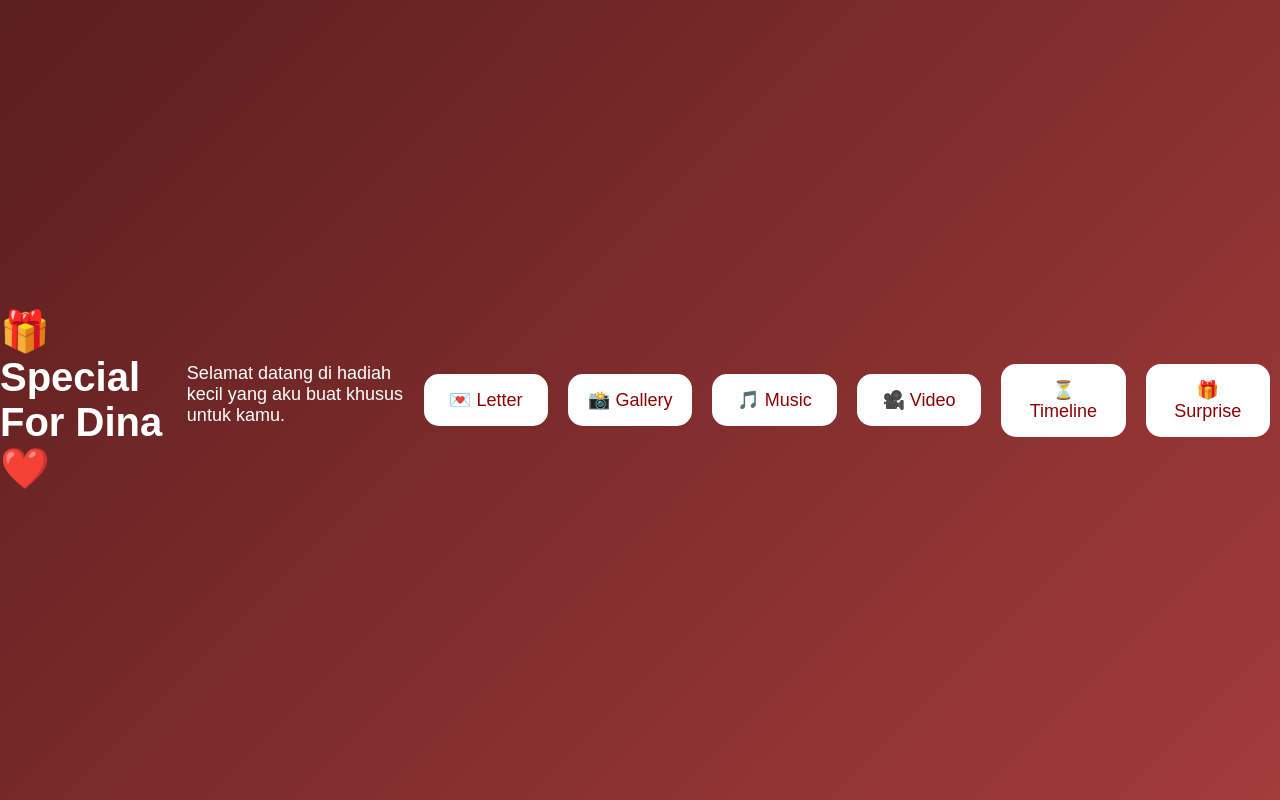
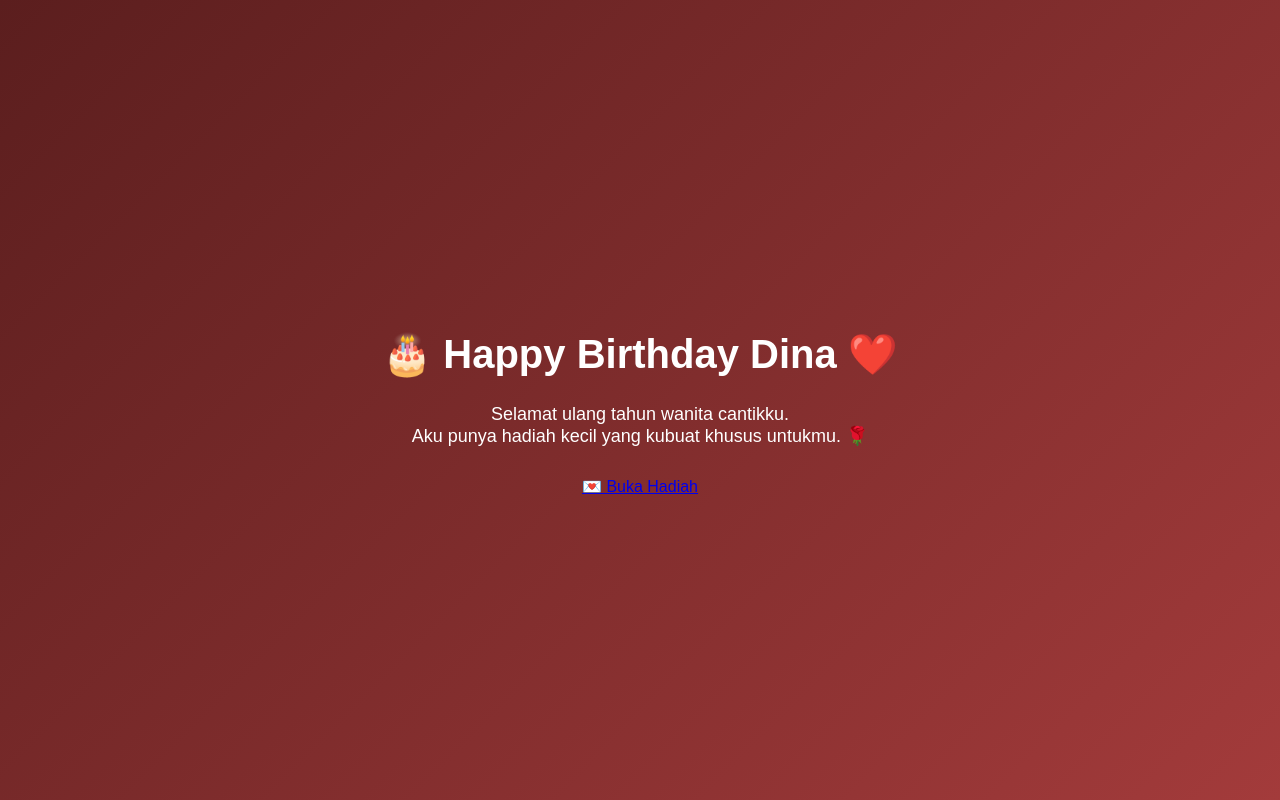
Before and after one commit to irmansyaherdin06324-blip/happy-birthday-dinasayanggg, a plain HTML site: page index.html in a window 1280 px wide. Drawn offline with Linux system fonts and the light colour scheme.

Commit message:
Change title and content for Dina's birthday
Updated the title and content for a birthday celebration.

```diff
--- a/index.html
+++ b/index.html
@@ -3,28 +3,22 @@
 <head>
 <meta charset="UTF-8">
 <meta name="viewport" content="width=device-width, initial-scale=1.0">
-<title>Special For Dina ❤️</title>
-  <link rel="stylesheet" href="style.css">
+<title>Happy Birthday Dina ❤️</title>
+<link rel="stylesheet" href="style.css">
 </head>
 
 <body>
 
-<h1>🎁 Special For Dina ❤️</h1>
+<div class="container">
+    <h1>🎂 Happy Birthday Dina ❤️</h1>
 
-<p>Selamat datang di hadiah kecil yang aku buat khusus untuk kamu.</p>
+    <p class="subtitle">
+        Selamat ulang tahun wanita cantikku.<br>
+        Aku punya hadiah kecil yang kubuat khusus untukmu. 🌹
+    </p>
 
-<button>💌 Letter</button><br><br>
-
-<button>📸 Gallery</button><br><br>
-
-<button>🎵 Music</button><br><br>
-
-<button>🎥 Video</button><br><br>
-
-<button>⏳ Timeline</button><br><br>
-
-<button>🎁 Surprise</button>
+    <a href="letter.html" class="btn">💌 Buka Hadiah</a>
+</div>
 
 </body>
 </html>
-<!-- Update -->
```
